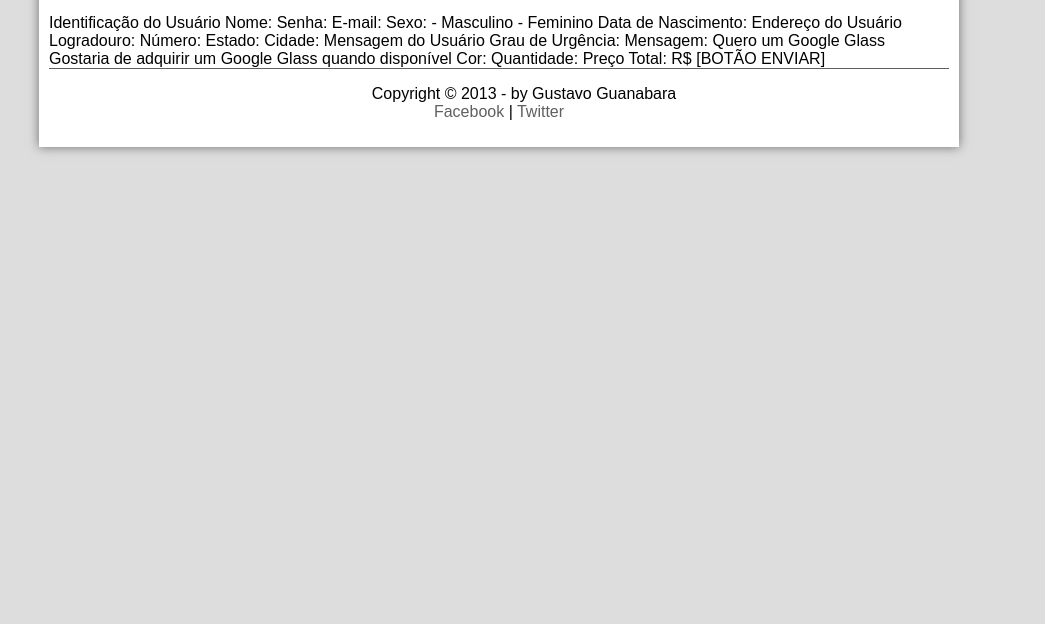
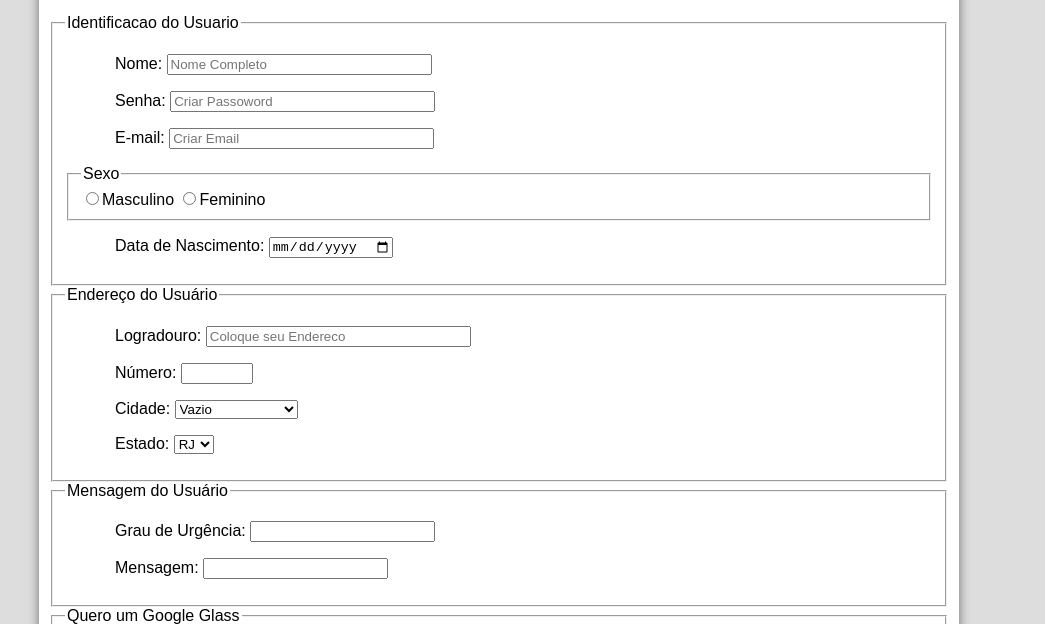
Before and after one commit to makireland/Google-Glass-Web-Site, a plain HTML site: page fale-conosco.html in a window 1280 px wide. Shown: the part 328-952 px from the top of the page, without its empty margins (141-1186 px from the left). Before the commit the page ends 800 px from the top, so only its background shows below. Drawn offline with Linux system fonts and the light colour scheme.

Commit message:
criacao dos formularios de cadastro

```diff
--- a/fale-conosco.html
+++ b/fale-conosco.html
@@ -4,7 +4,8 @@
 <head>
     <meta charset="UTF-8" />
     <title>Tudo Sobre Google Glass</title>
-    <link rel="stylesheet" type="text/css" href='_css/estilo.css' />
+    <link rel="stylesheet" href='_css/estilo.css' />
+    <link rel="stylesheet" href="_css/form.css" />
 </head>
 <script language="javascript" src= "_javascript/funcoes.js"></script>
 <body>
@@ -36,34 +37,51 @@
                     <h3 class="direita">Atualizado em 01/Maio/2013</h3>
                 </hgroup>
                 </header>
+<form method="post" id="formContato" >
+<fieldset id="usuario"><legend>Identificacao do Usuario</legend>
+    <p><label for="nome">Nome:</label> <input type="text" name="textName" id="nome" size="30" maxlength="50" placeholder="Nome Completo"/></p>
+    <p><label for="senha">Senha:</label> <input type="password" name="passwordSenha" id="senha" size="30" maxlength="8" placeholder="Criar Passoword"/></p>
+    <p><label for="e-email">E-mail:</label> <input type="email" name="textEmail" id="e-email" size="30" maxlength="30" placeholder="Criar Email"/></p>
+    <fieldset id="sexo"><legend>Sexo</legend>
+        <input type="radio" name="textsexo" id="masculinosexo" /><label for="masculinosexo">Masculino</label>
+        <input type="radio" name="textsexo" id="femininosexo" /><label for="femininosexo">Feminino</label></fieldset>
+    <p>Data de Nascimento: <input type="date" name="textdate" id="datanacimento" /></p>
+</fieldset>
 
-Identificação do Usuário
-    Nome:
-    Senha:
-    E-mail:
-    Sexo:
-        - Masculino
-        - Feminino
-    Data de Nascimento:
+<fieldset id="endereco"><legend>Endereço do Usuário</legend>
+    <p><label for="enderecos">Logradouro:</label> <input type="text" name="textEndereco" id="enderecos" size="30" maxlength="80" placeholder="Coloque seu Endereco"/></p>
+    <p><label for="numero">Número:</label> <input type="number" name="textNumber" id="numero" min="0" max="9999"/></p>
+    <p><label for="cidade">Cidade:</label> <select name="textCidade" id="cidade">
+        <optgroup>
+            <option selected>Vazio</option>
+            <option >Rio de Janeiro</option>
+            <option >Sao Paulo</option>
+        </optgroup>
+    </select></p>
+    <p><label for="estado">Estado:</label> <select name="textEstado" id="cidade" list="estados">
+        <datalist id="estados">
+        <option value="Rio de Janeiro">RJ</option>
+        <option value="Sao paulo">SP</option>
+    </datalist>
+    </select></p>
 
-Endereço do Usuário
-    Logradouro:
-    Número:
-    Estado:
-    Cidade:
+</fieldset>
 
-Mensagem do Usuário
-    Grau de Urgência:
-    Mensagem:
+<fieldset id="mensagem"><legend>Mensagem do Usuário</legend>
+    <p><label for="urgente">Grau de Urgência:</label> <input/></p>
+    <p><label for="mensagens">Mensagem:</label> <input/></p>
+</fieldset>
 
-Quero um Google Glass
-    Gostaria de adquirir um Google Glass quando disponível
-    Cor:
-    Quantidade:
-    Preço Total: R$
-
+<fieldset id="pedido"><legend>Quero um Google Glass</legend>
+    <p><label for="pedido">Gostaria de adquirir um Google Glass quando disponível</label></p>
+    <p><label for="cor">Cor:</label></p>
+        <p><label for="quantidade">Quantidade:</label></p>
+            <p><label for="total">Preço Total: R$</label></p>
+</fieldset>
 
 [BOTÃO ENVIAR]
+</form>
+
         </article>
 <footer id="rodape">
     <p>Copyright &copy; 2013 - by Gustavo Guanabara
```
